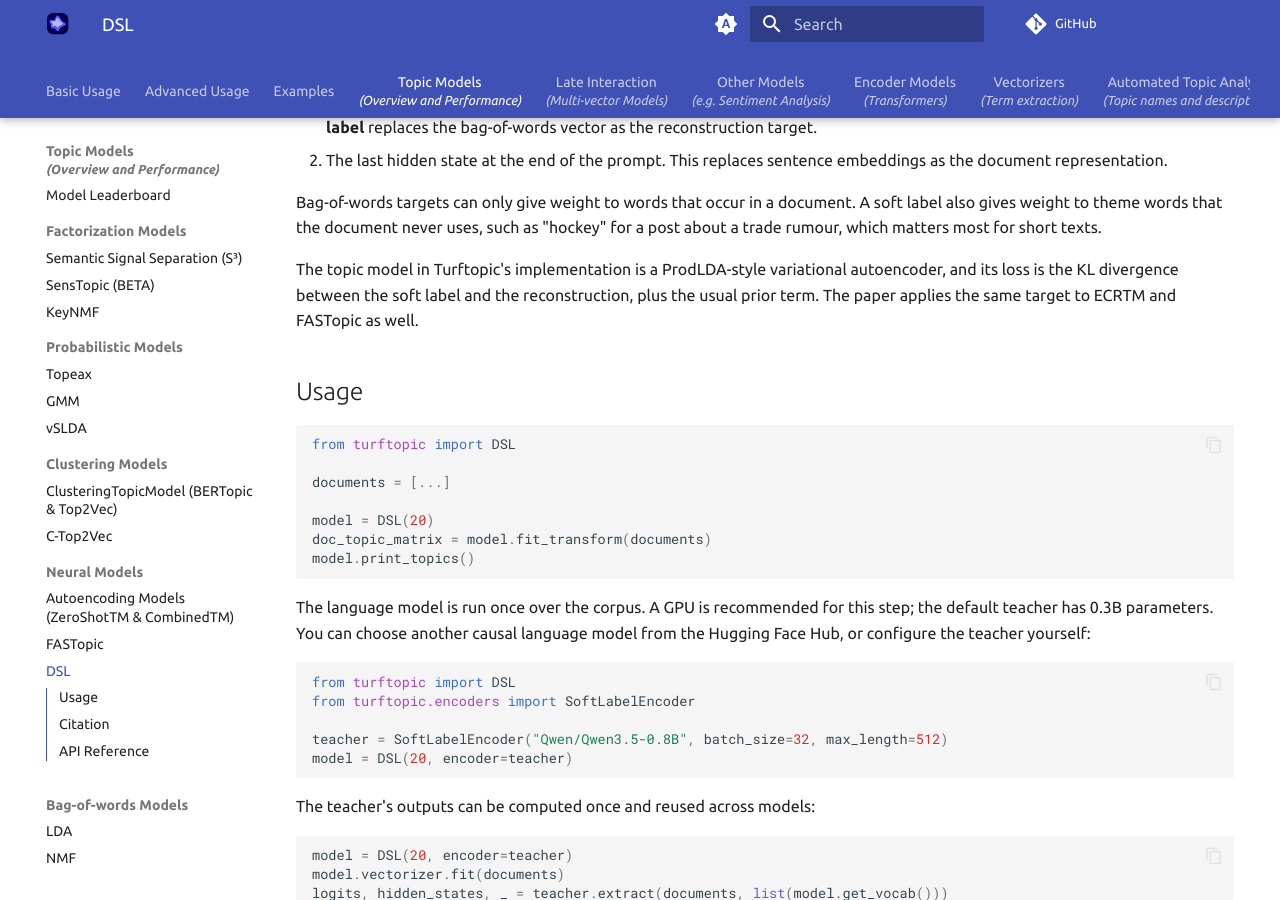
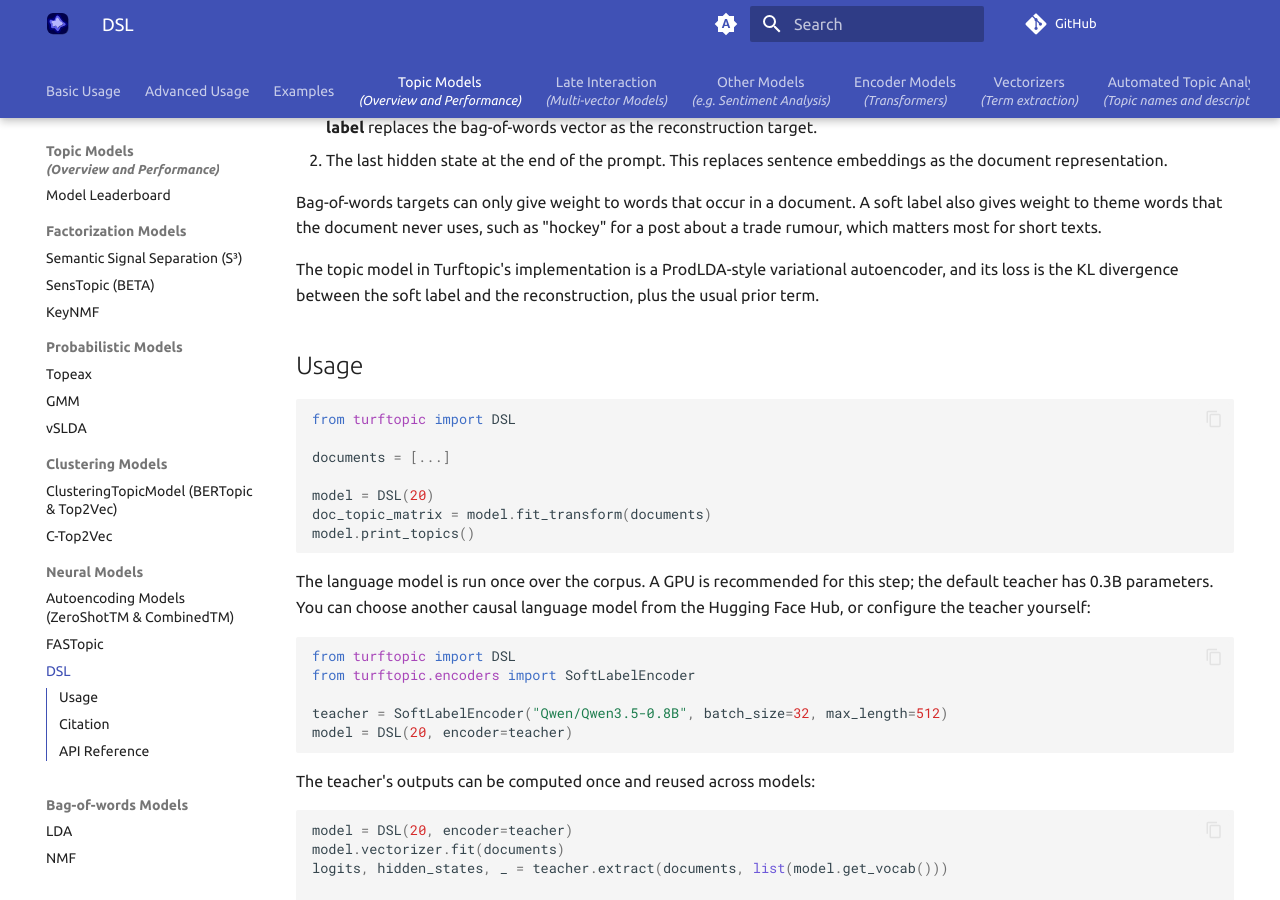
Before and after one commit to x-tabdeveloping/turftopic, an MkDocs documentation site: the page built from docs/DSL.md, in a window 1280 px wide and 900 px high, scrolled down 351 px. Built offline with MkDocs 1.6.1 and Material for MkDocs 9.7.7, drawn with Linux system fonts in a browser that asks for light colours; comment, search, counter and statistics services are not loaded.

Commit message:
Remove mention of other backbones from DSL docs
The page now describes only the ProdLDA-style model that Turftopic implements.

```diff
--- a/docs/DSL.md
+++ b/docs/DSL.md
@@ -12,7 +12,6 @@ Bag-of-words targets can only give weight to words that occur in a document.
 A soft label also gives weight to theme words that the document never uses, such as "hockey" for a post about a trade rumour, which matters most for short texts.
 
 The topic model in Turftopic's implementation is a ProdLDA-style variational autoencoder, and its loss is the KL divergence between the soft label and the reconstruction, plus the usual prior term.
-The paper applies the same target to ECRTM and FASTopic as well.
 
 ## Usage
 
```
